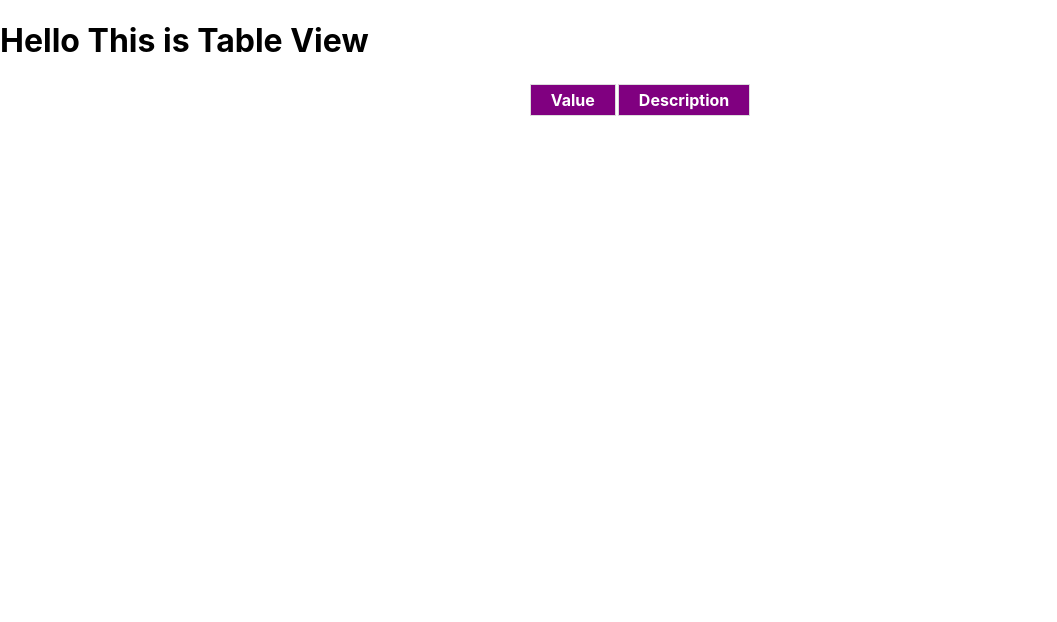
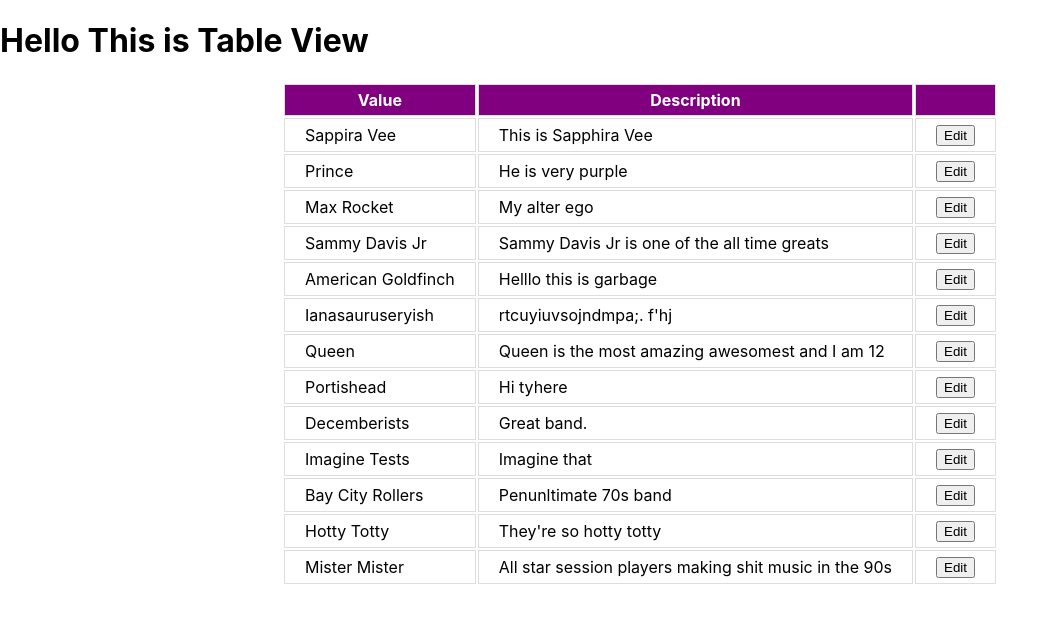
Before and after one commit to evilgeniuscreative/artists, a React (Create React App) app: page /table in a window 1280 px wide. Shown: the top 622 px of the page, without its empty margins (0-1057 px from the left). Built offline with nearby package versions, Linux system fonts and the light colour scheme; data requests are answered from the project's data file.

Commit message:
edit form partially working

```diff
--- a/data/artists.json
+++ b/data/artists.json
@@ -7,7 +7,11 @@
       "city": "New York",
       "description": "This is Sapphira Vee",
       "image": "https://f4.bcbits.com/img/a3016735344_10.jpg",
-      "audio": ["mp31.mp3", "mp32.mp3", "mp33.mp3"]
+      "audio": [
+        "mp31.mp3",
+        "mp32.mp3",
+        "mp33.mp3"
+      ]
     },
     {
       "id": "a957",
@@ -85,6 +89,22 @@
       "url": "whatever.cnet",
       "city": "London",
       "image": ""
+    },
+    {
+      "id": "0569",
+      "name": "Hotty Totty",
+      "description": "They're so hotty totty",
+      "url": "",
+      "city": "Burbank",
+      "image": ""
+    },
+    {
+      "id": "ff9b",
+      "name": "Mister Mister",
+      "description": "All star session players making shit music in the 90s",
+      "url": "http://mistermister.com",
+      "city": "Los Angeles",
+      "image": "barf.jpg"
     }
   ]
 }
--- a/src/App.tsx
+++ b/src/App.tsx
@@ -19,7 +19,7 @@
     <Route path="/" element={<Home />}/>
     <Route index element={<Home />} />
     <Route path="/table" element={<TableView />}></Route>
-    <Route path="/new" element={<InputForm />}></Route>
+    <Route path="/form" element={<InputForm />}></Route>
     <Route path="*" element={<FOF />} />
   </Routes>
 </BrowserRouter>
--- a/src/components/Home/Home.tsx
+++ b/src/components/Home/Home.tsx
@@ -9,7 +9,7 @@
     <div className="chooser">
       <p><a href="/list">List View</a></p>
       <p><a href="/table">Table View</a></p>
-      <p><a href="/new">Form Page</a></p>
+      <p><a href="/form">Form Page</a></p>
     </div>
 
   </main>
--- a/src/components/InputForm/InputForm.tsx
+++ b/src/components/InputForm/InputForm.tsx
@@ -1,6 +1,6 @@
 import * as React from 'react';
 import {useEffect, useState} from 'react';
-import { useNavigate } from 'react-router-dom';
+import { useNavigate,useLocation } from 'react-router-dom';
 import axios from 'axios'
 import './inputForm.css';
 import {
@@ -11,7 +11,7 @@
   ErrorMessage
 } from 'formik';
 import {string, object} from 'yup';
-import { TableView } from '../TableView';
+
 
 interface MyFormValues {
   name: string;
@@ -40,6 +40,8 @@
 const InputForm: React.FC<{}> = () => {
 
 const navigate = useNavigate();
+const {state:{editData}} = useLocation();
+
 
 const handleSubmit = async (values: MyFormValues, actions: FormikHelpers<MyFormValues>)=>{
   actions.setSubmitting(false);
@@ -49,12 +51,12 @@
   }
 }
 
-
-  const initialValues: MyFormValues = { name: '' , description: '', url: '', city: '', image: ''};
+console.log({editData});
+  const initialValues: MyFormValues = { name: editData.name || '' , description: editData.description || '', url: editData.url ||'', city: editData.city || '', image: editData.image || ''};
 
   return (
     <main id="new_artist">
-      <h1>Add New Artist</h1>
+      <h1>{editData.id ? "Edit ": "New "} Artist</h1>
       <Formik
         initialValues={initialValues}
         validationSchema={AddNewSchema}
@@ -62,11 +64,10 @@
       >
         <Form>
           <div className='formItem'>
-         <label htmlFor="name">Name</label>
+          <label htmlFor="name">Name</label>
           <Field id="name" name="name" placeholder="Name" />
           <span className="errorMsg"><ErrorMessage name="name" /></span>
           </div>
-
 
 
           <label htmlFor="city">City</label>
@@ -87,7 +88,7 @@
           <Field id="description" as="textarea" rows="8" name="description" placeholder="Description"/>
           <ErrorMessage name="description" />
 
-          <button type="submit">Submit</button>
+          <button type="submit">{editData.id ?"Update":"Submit" }</button>
         </Form>
       </Formik>
 
--- a/src/components/tableview/TableView.tsx
+++ b/src/components/tableview/TableView.tsx
@@ -1,7 +1,6 @@
 import react, {useEffect, useState} from "react"
-import { useLocation } from "react-router-dom";
+import { useLocation,useNavigate } from "react-router-dom";
 import axios from 'axios'
-import { Artist } from "../../types";
 import './tableView.css';
 
 type TableViewItem = {
@@ -12,14 +11,20 @@
 
 const TableView = () => {
 
-const [data, setData] = useState<TableViewItem[]>([]);
+const [data, setData] = useState<any[]>([]);
+const [currentSource, setCurrentSource] = useState('http://localhost:5000/artists');
+
 const {state} = useLocation();
+const navigate = useNavigate();
 
 useEffect(() => {
+
 const fetchData = async () => {
+    console.log('sources', currentSource);
     try {
-        const {data} = await axios.get(state.src)
-        setData((data as any[]).map((data)=>({id:data.id,value: data.name, description: data.description})))
+        //TODO: change to state.src later
+        const {data} = await axios.get(currentSource)
+        setData((data as any[]))
     } catch(error){
         console.log("Error fetch data in TableView")
     }
@@ -28,6 +33,8 @@
 fetchData()
 
 },[]);
+
+const modifiedData = data.map((data)=>({id:data.id,value: data.name, description: data.description}));
 
 
     return(
@@ -38,14 +45,16 @@
                     <tr>
                         <th>Value</th>
                         <th>Description</th>
+                        <th></th>
                     </tr>
                 </thead>
                 <tbody>
-                {data.map((item) => {
+                {modifiedData.map((item, index) => {
                     return (
                          <tr key={item.id}>
                                <td>{item.value}</td>
                                <td>{item.description}</td>
+                               <td><button onClick={()=> navigate('/form',{state:{editData: data[index]}})}>Edit</button></td>
                         </tr>
                     )
                 })}
@@ -57,4 +66,5 @@
 
 
 
+
 export { TableView }
```
